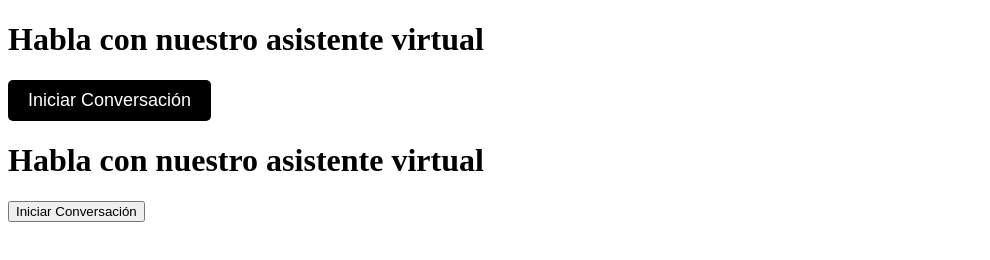
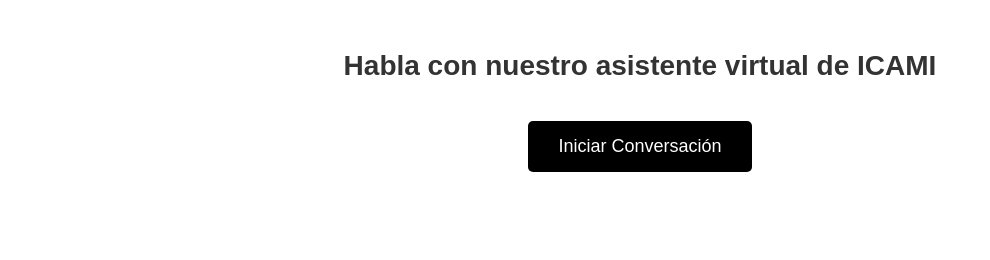
Before and after one commit to Danpasc/Demo-Agent, a plain HTML site: page index.html in a window 1280 px wide. Shown: the whole page, without its empty margins (0-990 px from the left). Drawn offline with Linux system fonts and the light colour scheme.

Commit message:
Update index.html

```diff
--- a/index.html
+++ b/index.html
@@ -10,20 +10,21 @@
 
         async function startCall() {
             try {
-                const publicKey = "2bfd5f2a-c8f3-417e-82b4-b225876a2163";  // Reemplaza con tu clave pública
-                const assistantId = "680b050a-e8b3-4321-9bad-94c7bc886a28";  // Reemplaza con el ID de tu asistente
+                const publicKey = "2bfd5f2a-c8f3-417e-82b4-b225876a2163";  // Tu clave pública
+                const assistantId = "680b050a-e8b3-4321-9bad-94c7bc886a28";  // ID del asistente ICAMI
 
                 vapiInstance = new Vapi(publicKey);
-
                 const call = await vapiInstance.start(assistantId);
                 alert("¡Llamada iniciada! Ahora puedes hablar con el asistente.");
 
+                // Eventos del asistente
                 vapiInstance.on("call-start", () => {
                     console.log("La llamada ha comenzado.");
                 });
 
                 vapiInstance.on("call-end", () => {
                     console.log("La llamada ha terminado.");
+                    alert("La llamada ha finalizado.");
                 });
 
                 vapiInstance.on("speech-start", () => {
@@ -34,34 +35,47 @@
                     console.log("El asistente ha terminado de hablar.");
                 });
 
+                vapiInstance.on("error", (e) => {
+                    console.error("Error en la llamada:", e);
+                    alert("Hubo un problema durante la llamada.");
+                });
+
             } catch (error) {
-                console.error("Error al iniciar la llamada:", error);
-                alert("Hubo un problema al iniciar la llamada.");
+                alert("Error al iniciar la llamada.");
+                console.error(error);
             }
         }
     </script>
     <style>
+        body {
+            font-family: Arial, sans-serif;
+            text-align: center;
+            margin-top: 50px;
+        }
+
         #start-call {
-            padding: 10px 20px;
+            padding: 15px 30px;
             font-size: 18px;
             background-color: #000;
             color: #fff;
             border: none;
             border-radius: 5px;
             cursor: pointer;
+            margin-top: 20px;
         }
 
         #start-call:hover {
             background-color: #333;
         }
+
+        h1 {
+            font-size: 28px;
+            color: #333;
+        }
     </style>
 </head>
 <body>
-    <h1>Habla con nuestro asistente virtual</h1>
+    <h1>Habla con nuestro asistente virtual de ICAMI</h1>
     <button id="start-call" onclick="startCall()">Iniciar Conversación</button>
 </body>
 </html>
-    <h1>Habla con nuestro asistente virtual</h1>
-    <button onclick="startCall()">Iniciar Conversación</button>
-</body>
-</html>
```
